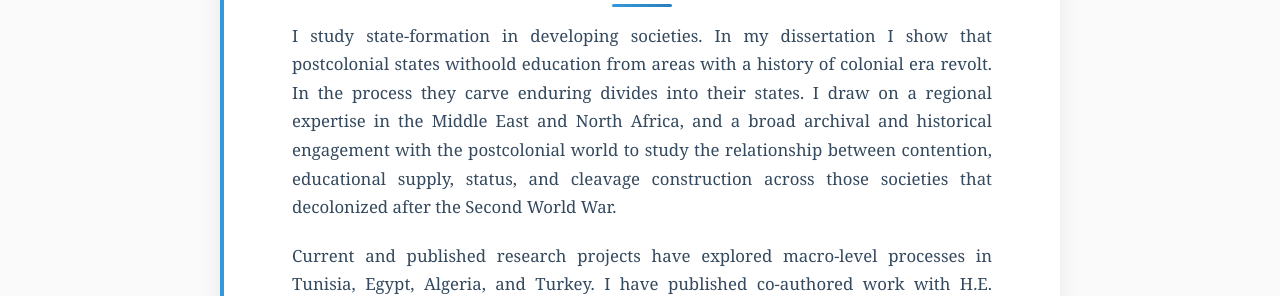
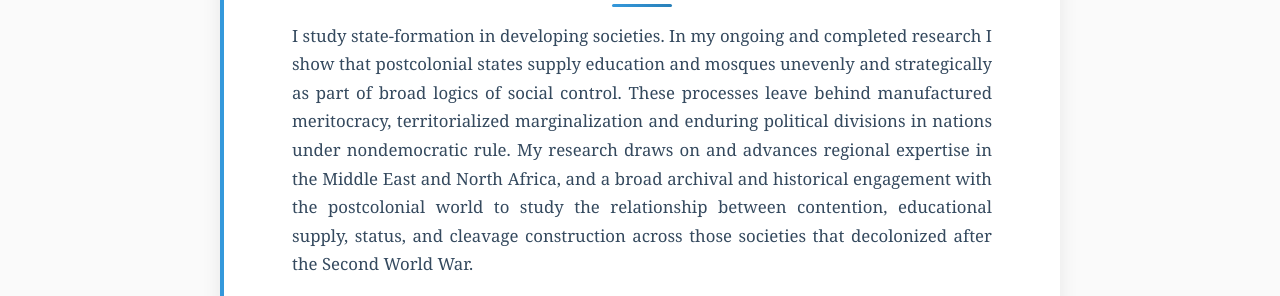
Before and after one commit to hwarith1/hwarith.github.io, a plain HTML site: page index.html in a window 1280 px wide. Shown: the part 500-796 px from the top of the page. Drawn offline with Linux system fonts and the light colour scheme.

Commit message:
Update index.html

```diff
--- a/index.html
+++ b/index.html
@@ -245,8 +245,10 @@ nav a:focus,
     <div class="intro-text">
       <p><strong>Ph.D. Candidate, Department of Politics, Princeton University</strong></p>
       <h2>Welcome</h2>
-      <p>I study state‑formation in developing societies. In my dissertation I show that postcolonial states withoold education from areas with a history of colonial era revolt. In the process they carve enduring divides into their states.
-       I draw on a regional expertise in the Middle East and North Africa, and a broad archival and historical engagement with the postcolonial world to study the relationship between contention, educational supply, status, and cleavage construction across those societies that decolonized after the Second World War.</p>
+      <p>I study state‑formation in developing societies. In my ongoing and completed research I show that postcolonial states supply education and mosques unevenly and strategically as part of broad logics of social control. These processes leave behind manufactured meritocracy, territorialized marginalization and enduring political divisions in nations under nondemocratic rule.
+
+
+       My research draws on and advances regional expertise in the Middle East and North Africa, and a broad archival and historical engagement with the postcolonial world to study the relationship between contention, educational supply, status, and cleavage construction across those societies that decolonized after the Second World War.</p>
       <p>Current and published research projects have explored macro-level processes in Tunisia, Egypt, Algeria, and Turkey. I have published co‑authored work with H.E. Ceyhun on the relationship between political polarization and religious identification in Turkey <em>Mediterranean Politics</em>.</p>
       <p>In my dissertation, <em>Fellahin into Frenchmen: Social Control and Educational Supply in the Postcolonial Maghreb</em>, I demonstrate that leaders in Tunisia and Morocco withheld secondary education from regions linked to colonial‑era rebellions after independence.</p>
       <p>I am grateful to be advised by Amaney Jamal, Mark Beissinger, and Elizabeth Nugent.</p>
```
